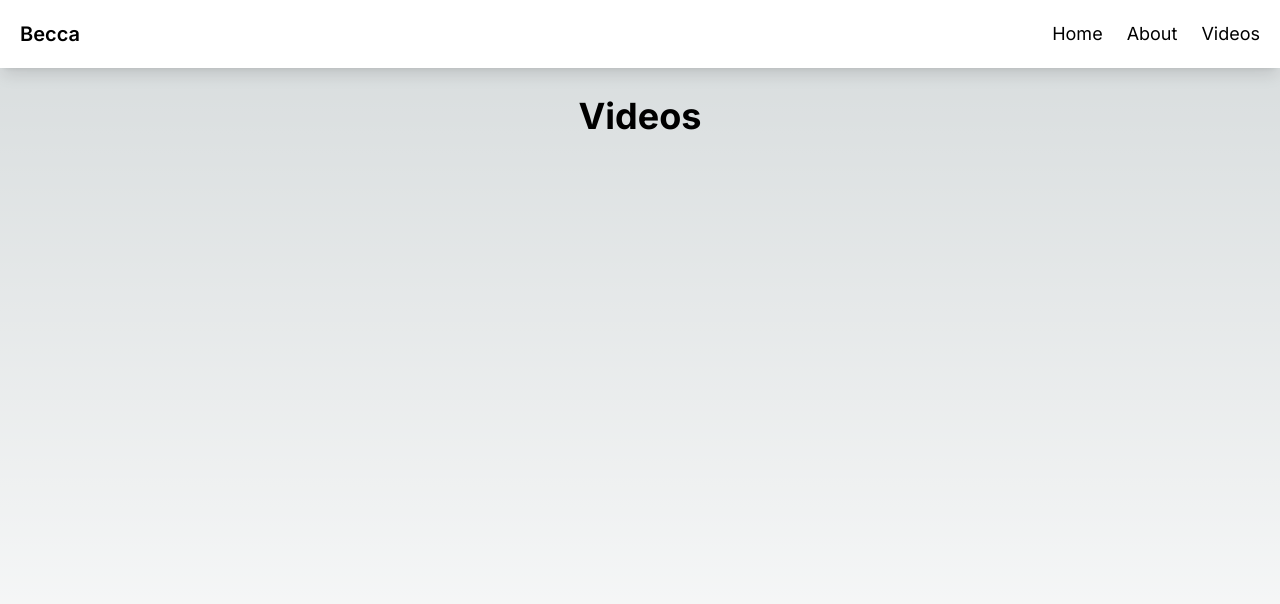
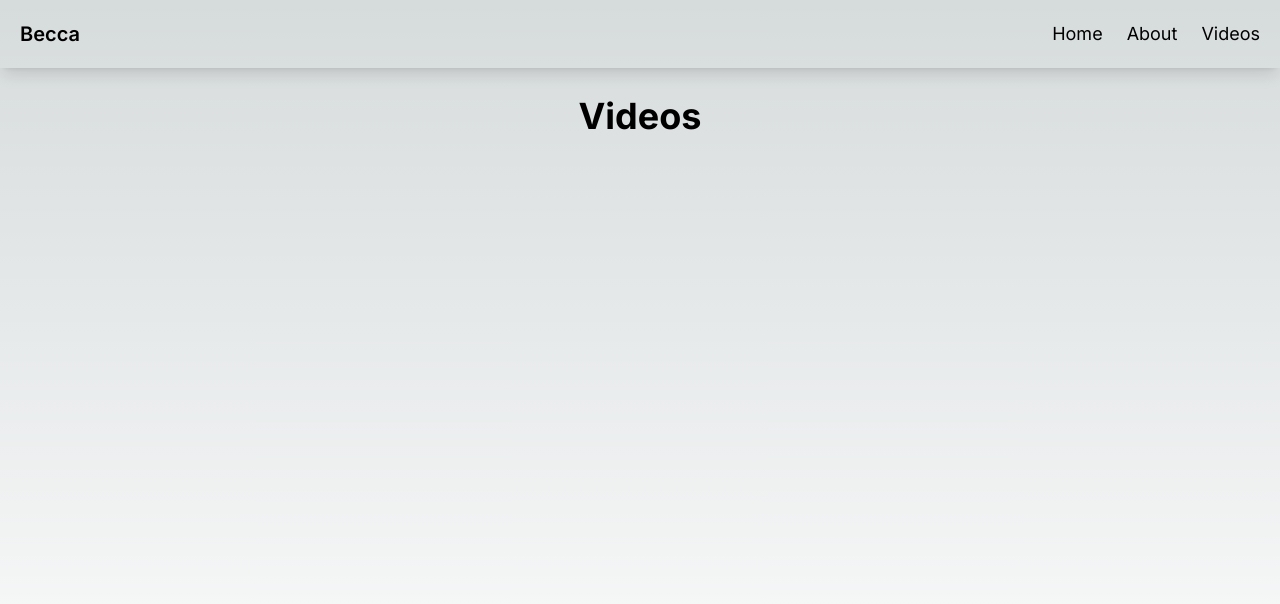
Before and after one commit to DanieleZils/next-trial, a Next.js app: page /videos in a window 1280 px wide. Shown: the top 604 px of the page. Built offline with nearby package versions, Linux system fonts and the light colour scheme.

Commit message:
minor fix

```diff
--- a/app/components/navbar.jsx
+++ b/app/components/navbar.jsx
@@ -3,7 +3,7 @@ export default function Navbar() {
 
     return (
 
-        <header className="w-full mx-auto px-5 bg-white fixed shadow-lg top-0 z-50  ">
+        <header className="w-full mx-auto px-5 bg-transparent fixed shadow-lg top-0 z-50  ">
             <div className="justify-between md:items-center md:flex">
                 <div>
                     <div className="md:py-5 md:block">
```
